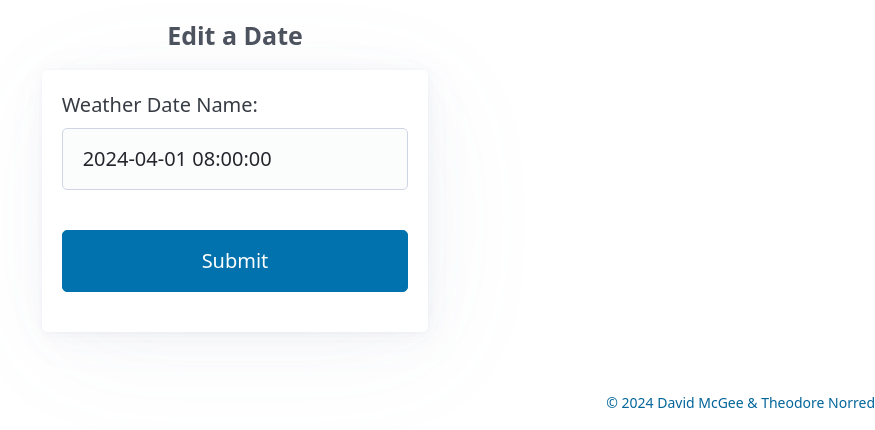
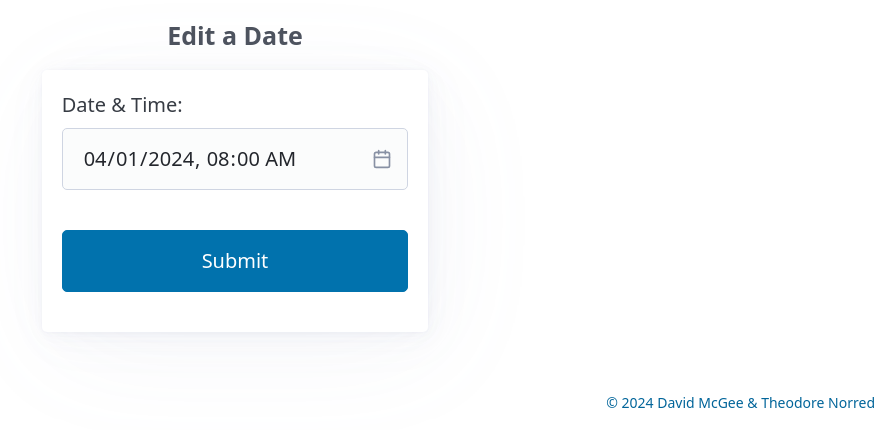
Before and after one commit to skipmcgee/wind-forecast, a Flask app: page /edit/date/1 in a window 1280 px wide. Shown: the part 90-520 px from the top of the page, without its empty margins (405-1280 px from the left). Run offline with Flask 3, Linux system fonts and the light colour scheme.

Commit message:
more form changes

```diff
--- a/templates/add/date.html
+++ b/templates/add/date.html
@@ -13,7 +13,7 @@
                     <!-- <legend><strong>Add Date:</strong></legend> -->
                     <fieldset>
                         <label for="name">Date:</label>
-                        <input type="date" class="form-control" id="dateDateTime" name="dateDateTime" required>
+                        <input type="datetime-local" id="dateDateTime" name="dateDateTime" required>
                     </fieldset>
                     <button type="submit">Add New Date</button>
                 </form>
--- a/templates/add/sensor.html
+++ b/templates/add/sensor.html
@@ -17,12 +17,11 @@
                         <label for="key">Sensor API Key:</label>
                         <input type="text" value="max 100 characters" class="form-control" id="sensorAPIKey" name="sensorAPIKey" required>
                         <label for="number">Sensor Number:</label>
-                        <input type="text" value="integer" class="form-control" id="sensorNumber" name="sensorNumber"
-                            pattern="[0-9]+([0-9]+)?" required>
+                        <input type="number" id="sensorNumber" name="sensorNumber" value="1151">
                         <select name="location" aria-label="location" required>
                             <option selected disabled value="">Location:</option>
                             {% for location in locations %}
-                            <option>{{location.Name}}</option>
+                            <option>{{location.locationName}}</option>
 
                             {% endfor %}
                         </select>
--- a/templates/edit/date.html
+++ b/templates/edit/date.html
@@ -12,11 +12,11 @@
             <form name="editdate" id="editdate" action="/edit/date/{{specific_date.dateID}}" method="post">
                 <!-- <legend><strong>Edit Date:</strong></legend> -->
                 <fieldset>
-                        <input type="hidden" value="{{specific_date.dateID}}" class="form-control" id="dateID"
-                            name="dateID" required>
-                        <label for="name">Weather Date Name:</label>
-                        <input type="text" value="{{specific_date.dateDateTime}}" class="form-control" id="dateName"
-                            name="dateName" pattern="[A-Za-z0-9\s]+" required>
+                    <input type="hidden" value="{{specific_date.dateID}}" class="form-control" id="dateID" name="dateID"
+                        required>
+                    <label for="name">Date & Time:</label>
+                    <input type="datetime-local" id="dateDateTime" name="dateDateTime"
+                        value="{{specific_date.dateDateTime}}" required>
                 </fieldset>
                 <button type="submit">Submit</button>
             </form>
--- a/templates/edit/sensor.html
+++ b/templates/edit/sensor.html
@@ -23,8 +23,7 @@
                             id="sensorAPIKey" name="sensorAPIKey" required>
 
                         <label for="number">Sensor Number:</label>
-                        <input type="text" value="{{specific_sensor.sensorNumber}}" class="form-control"
-                            id="sensorNumber" name="sensorNumber" pattern="[0-9]+([0-9]+)?" required>
+                        <input type="number" id="sensorNumber" name="sensorNumber" value="{{specific_sensor.sensorNumber}}">
 
                         <select name="locationName" aria-label="locationName" required>
                             <option selected disabled value="">{{specific_sensor.sensorLocation}}</option>
```
Lines whose indentation alone changed are shown as unchanged.
